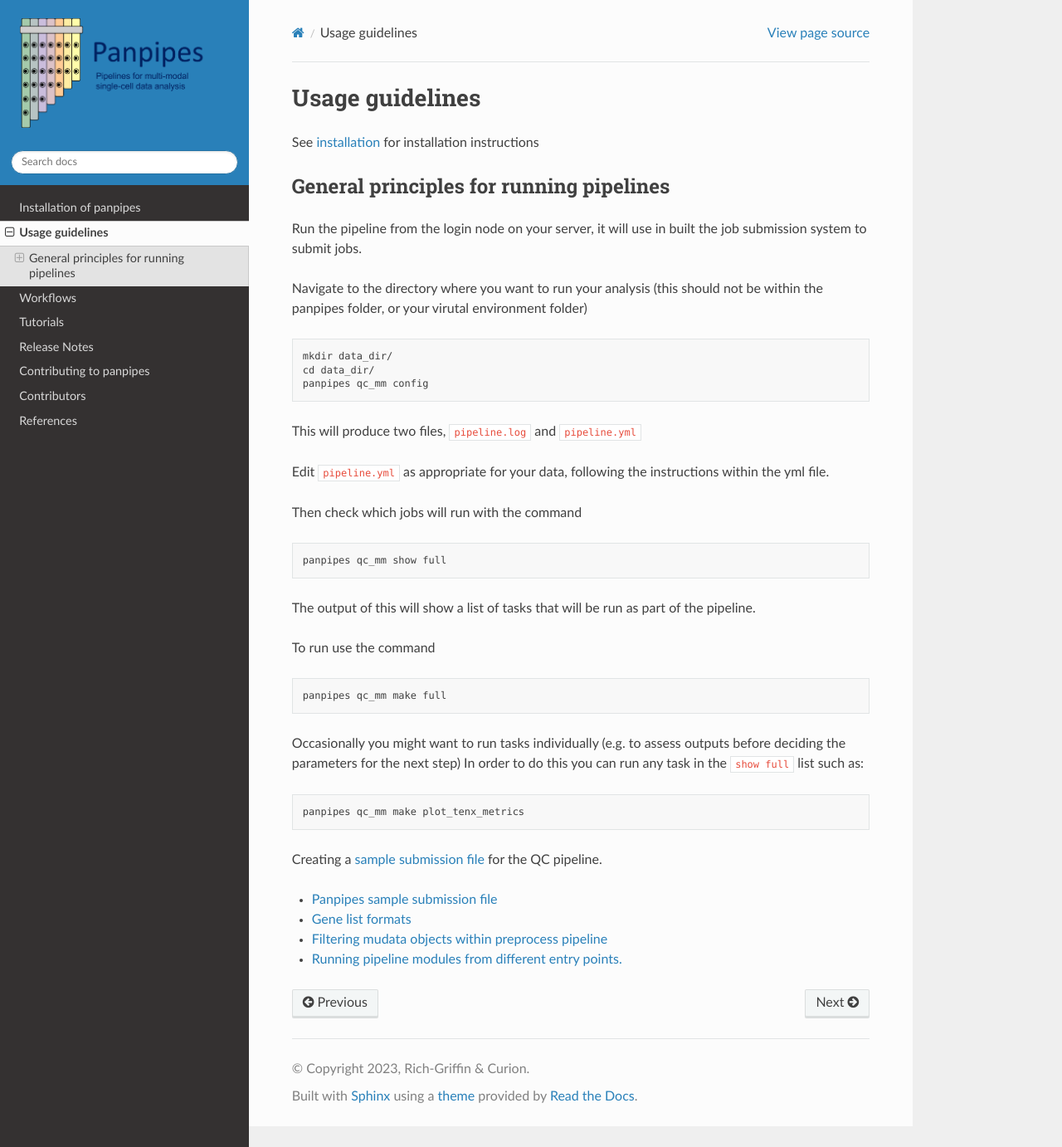
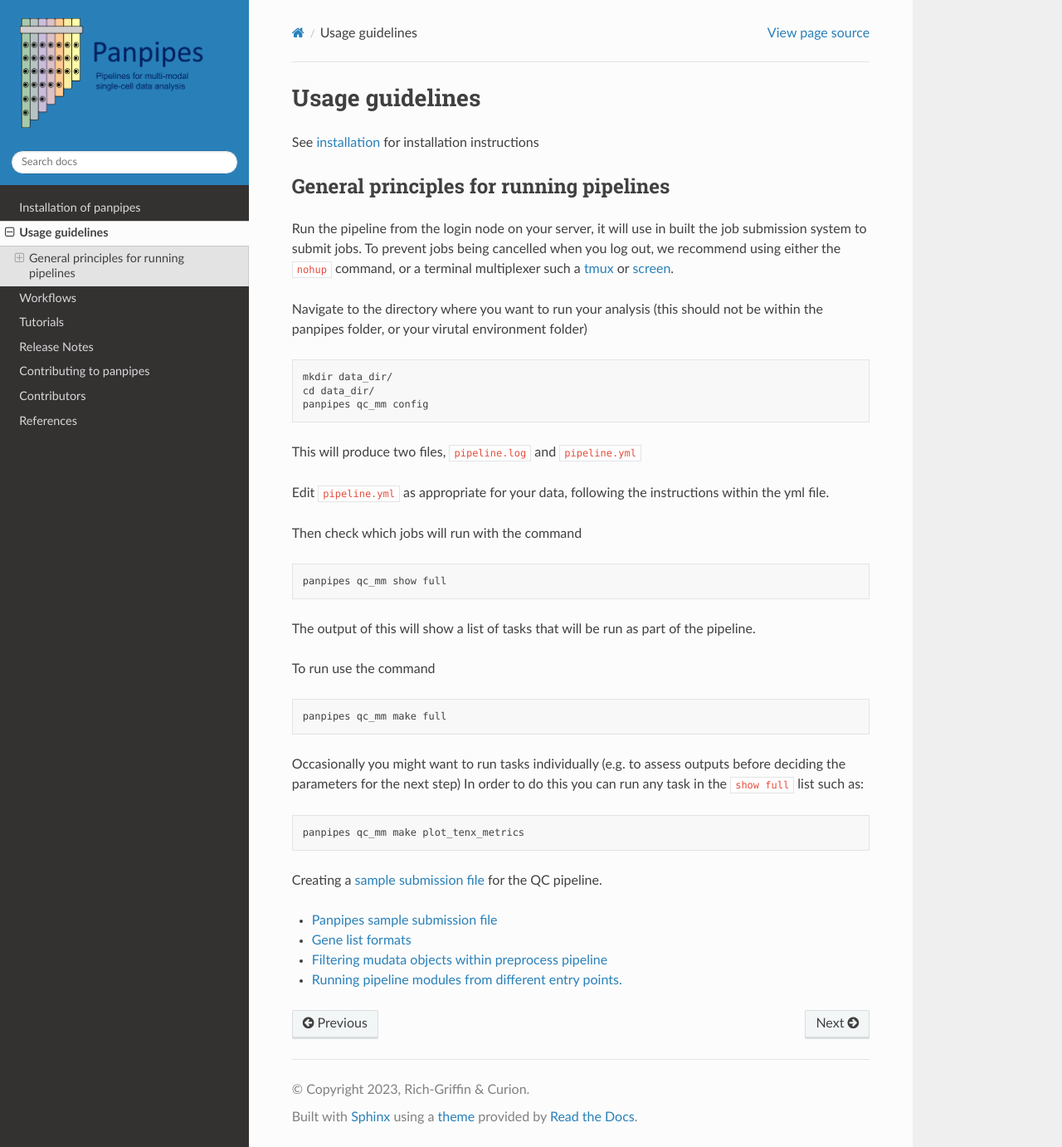
Before and after one commit to bio-la/panpipes-nextflow, a Sphinx documentation site: the page built from docs/usage/index.md, in a window 1280 px wide and 1382 px high. Shown: the whole window at 83% size. Built offline with Sphinx 7.4.7 and the Read the Docs theme 2.0.0, drawn with Linux system fonts in a browser that asks for light colours.

Commit message:
Update index.md

```diff
--- a/docs/usage/index.md
+++ b/docs/usage/index.md
@@ -8,7 +8,7 @@ General principles for running pipelines
 ----------------------------------------
 
 Run the pipeline from the login node on your server, it will use in
-built the job submission system to submit jobs.
+built the job submission system to submit jobs. To prevent jobs being cancelled when you log out, we recommend using either the `nohup` command, or a terminal multiplexer such a [tmux](https://github.com/tmux/tmux/wiki) or [screen](https://www.gnu.org/software/screen/manual/screen.html).
 
 Navigate to the directory where you want to run your analysis (this
 should not be within the panpipes folder, or your virutal environment
```
